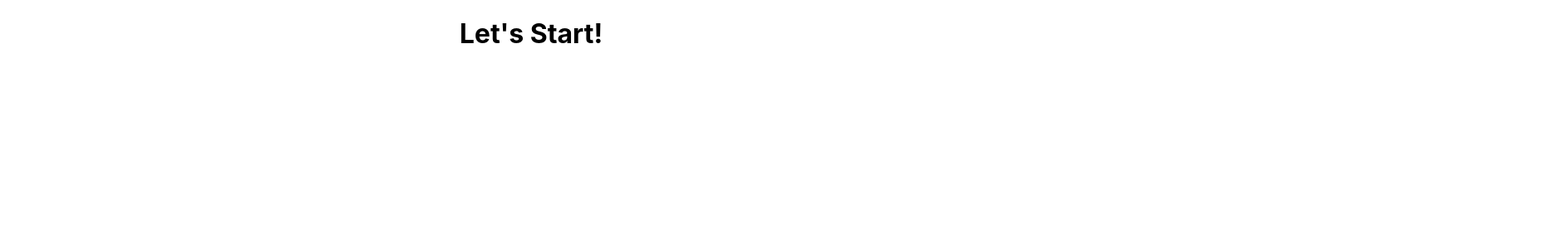
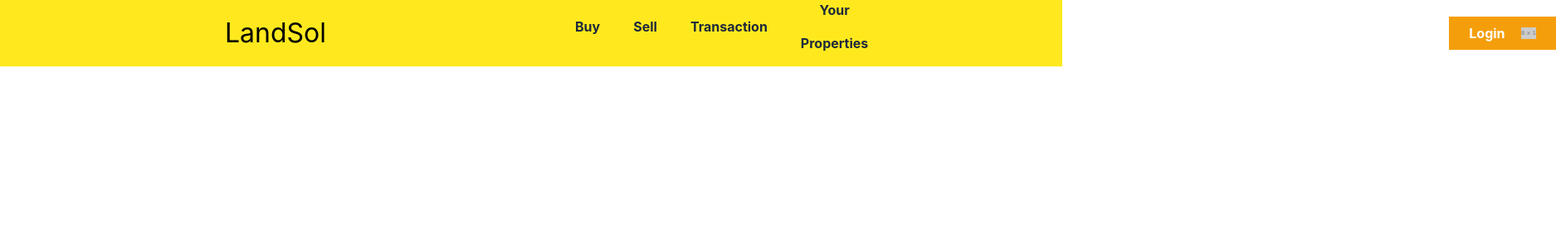
Before and after one commit to nikhil94058/HackoFest, a React (Create React App) app in the folder client/: page / in a window 1280 px wide. Shown: the top 300 px of the page at 83% size, 1875 px wide, since content can reach past the window. Built offline with nearby package versions, Linux system fonts and the light colour scheme.

Commit message:
Frontend started and Navbar added

```diff
--- a/client/package.json
+++ b/client/package.json
@@ -38,6 +38,7 @@
   "devDependencies": {
     "@nomicfoundation/hardhat-toolbox": "^2.0.0",
     "@openzeppelin/contracts": "^4.7.3",
-    "hardhat": "^2.12.0"
+    "hardhat": "^2.12.0",
+    "tailwindcss": "^3.4.3"
   }
 }
--- a/client/src/App.css
+++ b/client/src/App.css
@@ -1,38 +1,3 @@
-.App {
-  text-align: center;
-}
-
-.App-logo {
-  height: 40vmin;
-  pointer-events: none;
-}
-
-@media (prefers-reduced-motion: no-preference) {
-  .App-logo {
-    animation: App-logo-spin infinite 20s linear;
-  }
-}
-
-.App-header {
-  background-color: #282c34;
-  min-height: 100vh;
-  display: flex;
-  flex-direction: column;
-  align-items: center;
-  justify-content: center;
-  font-size: calc(10px + 2vmin);
-  color: white;
-}
-
-.App-link {
-  color: #61dafb;
-}
-
-@keyframes App-logo-spin {
-  from {
-    transform: rotate(0deg);
-  }
-  to {
-    transform: rotate(360deg);
-  }
-}
+@tailwind base;
+@tailwind components;
+@tailwind utilities;
--- a/client/src/App.js
+++ b/client/src/App.js
@@ -1,10 +1,11 @@
 import logo from './logo.svg';
 import './App.css';
+import Navbar from './components/Navbar';
 
 function App() {
   return (
-    <div className="App">
-      <h1>Let's Start!</h1>
+    <div>
+      <Navbar />
     </div>
   );
 }
--- /dev/null
+++ b/client/src/components/Hero.js
@@ -0,0 +1,11 @@
+import React from 'react'
+
+const Hero = () => {
+  return (
+    <div>
+      <div className="w-[1256.59px] h-[132.26px] text-black text-4xl font-normal font-['Wavefont']">Welcome to LandSol-.. Your One Place Destination to BUY/SELL/RENT  properties with seamless and safe blockchain based transactions</div>
+    </div>
+  )
+}
+
+export default Hero
--- /dev/null
+++ b/client/src/components/Navbar.js
@@ -0,0 +1,31 @@
+import React from 'react'
+
+const Navbar = () => {
+  return (
+
+    <div className="w-full h-[80px] relative bg-[#FFE91E] flex ">
+      <div className='w-[191px] h-[50px] text-black text-[32px] font-normal  leading-10 ml-[271px] mt-5'>
+        LandSol
+      </div>
+      <nav className='w-[416px] h-10 justify-start items-center gap-10 inline-flex ml-[300px] mt-3'>
+
+        <a href="" className="text-center  text-slate-800 text-base font-bold font-['Times New Roman'] font-size-[20px] leading-10 hover:text-amber-500">Buy</a>
+        <a href="" className="text-center text-slate-800 text-base font-bold font-['Times New Roman'] leading-10 hover:text-amber-500">Sell</a>
+        <a href="" className="text-center text-slate-800 text-base font-bold font-['Times New Roman'] leading-10 hover:text-amber-500">Transaction</a>
+        <a href="" className="text-center text-slate-800 text-base font-bold font-['Times New Roman'] leading-10 hover:text-amber-500">Your Properties</a>
+      </nav>
+
+
+
+      <div className="w-[129px] h-10 px-6 bg-amber-500 justify-start items-center gap-4 inline-flex ml-[700px] mt-5">
+        <div className="text-right text-white text-base font-bold font-['Times New Roman'] leading-10">Login</div>
+        <div className="w-6 h-6 relative">
+          <img className="w-[17.99px] h-[14.40px] left-[3.01px] top-[4.80px] absolute" src="https://via.placeholder.com/18x14" />
+        </div>
+      </div>
+    </div>
+
+  )
+}
+
+export default Navbar
--- /dev/null
+++ b/client/tailwind.config.js
@@ -0,0 +1,10 @@
+/** @type {import('tailwindcss').Config} */
+module.exports = {
+  content: [
+    "./src/**/*.{js,jsx,ts,tsx}",
+  ],
+  theme: {
+    extend: {},
+  },
+  plugins: [],
+}
--- a/package.json
+++ b/package.json
@@ -2,6 +2,7 @@
   "name": "hardhat-project",
   "devDependencies": {
     "@nomicfoundation/hardhat-toolbox": "^5.0.0",
-    "hardhat": "^2.22.2"
+    "hardhat": "^2.22.2",
+    "tailwindcss": "^3.4.3"
   }
 }
```
Also changed, not shown: 2 other files (tests, documents, lock files or other folders).
